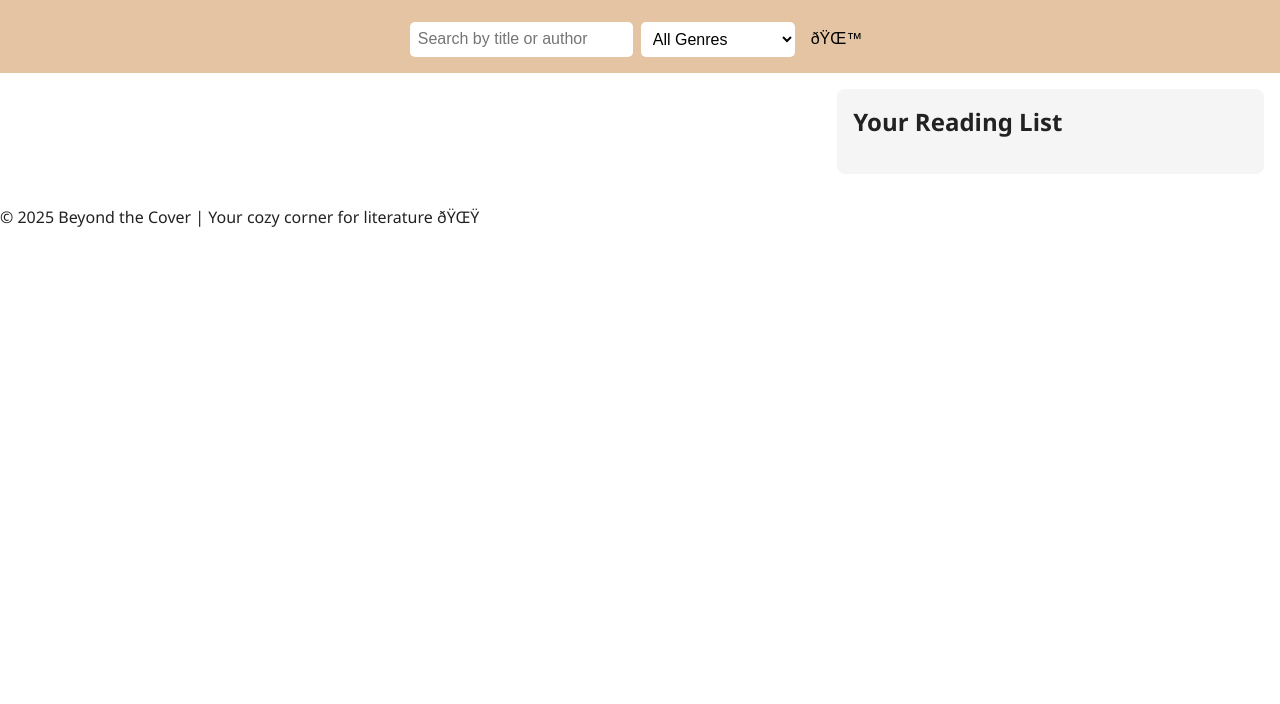
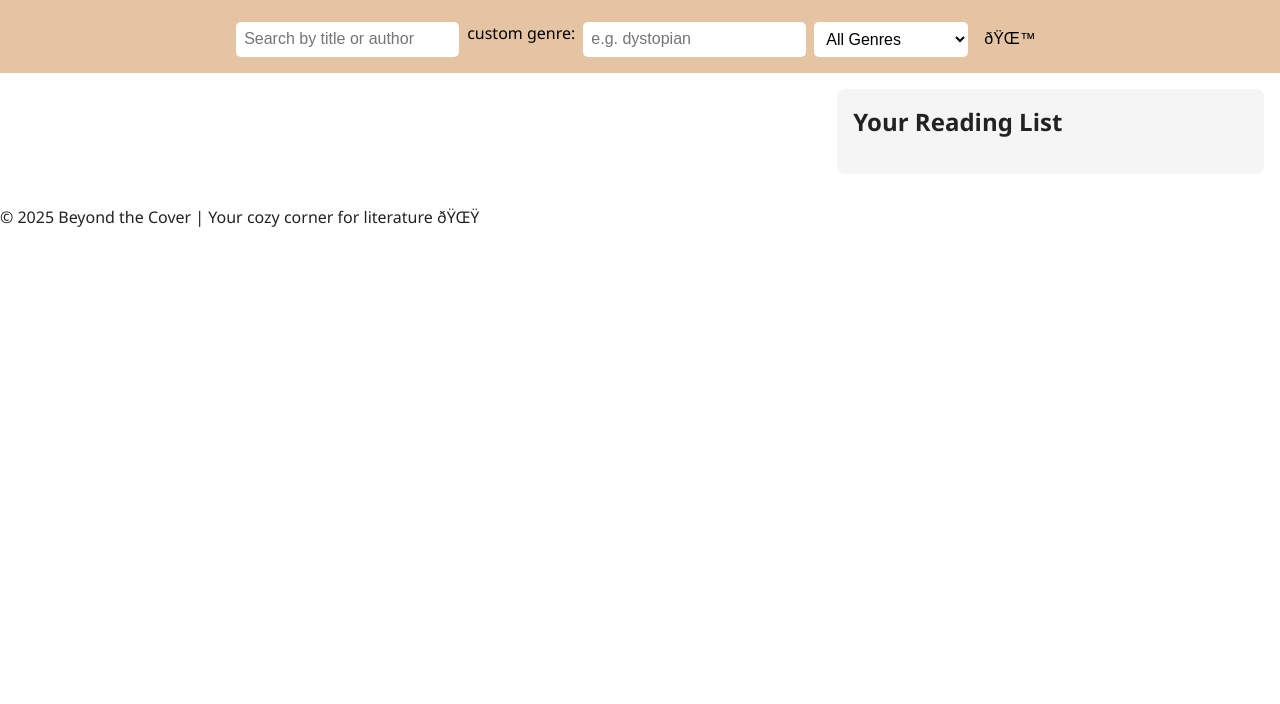
Before and after one commit to Mercy5-k/Beyond-the-cover, a plain HTML site: page index.html in a window 1280 px wide. Shown: the part 96-800 px from the top of the page. Drawn offline with Linux system fonts and the light colour scheme.

Commit message:
added input and label for customGenre in my html

```diff
--- a/index.html
+++ b/index.html
@@ -12,6 +12,9 @@
             <h1>Beyond the Cover</h1>
             <div class="controls">
      <input type="text" id="searchInput" placeholder="Search by title or author" />
+     <label for="customGenre"> custom genre:</label>
+    <input type="text" id="customGenre" placeholder="e.g. dystopian">
+
         <select id="genreFilter">
           <option value="">All Genres</option>
           <option value="fantasy">Fantasy</option>
```
